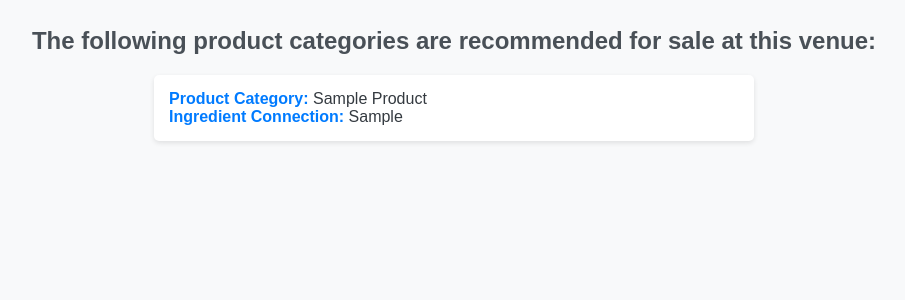
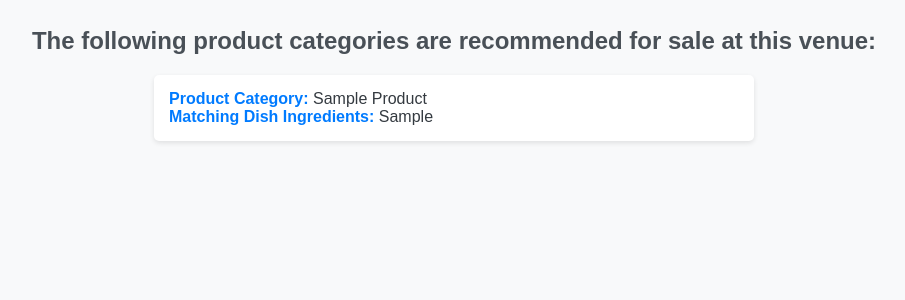
Before and after one commit to SavinaySingh/PlatePal, a Flask app: template templates/index.html in a window 1280 px wide. Shown: the part 223-523 px from the top of the page, without its empty margins (186-1091 px from the left). Run offline with Flask 3, Linux system fonts and the light colour scheme; the template is opened without the code that fills it: most values are stand-ins (such as "Sample title", 1, 10 or a date in 2020); parts of the project's set-up code (start-up, migrations or seed data) failed here and were passed over.

Commit message:
Update index.html

```diff
--- a/templates/index.html
+++ b/templates/index.html
@@ -109,7 +109,7 @@
         <li>
             <strong>Product Category:</strong> {{ recommendation['Product'] | title }}<br>
             <!-- <strong>Score:</strong> {{ recommendation['Score'] }}<br> -->
-            <strong>Ingredient Connection:</strong> {{ recommendation['Ingredient Connection'] | join(', ') | title }}<br>
+            <strong>Matching dish ingredients:</strong> {{ recommendation['Ingredient Connection'] | join(', ') | title }}<br>
         </li>
         {% endfor %}
     </ul>
```
